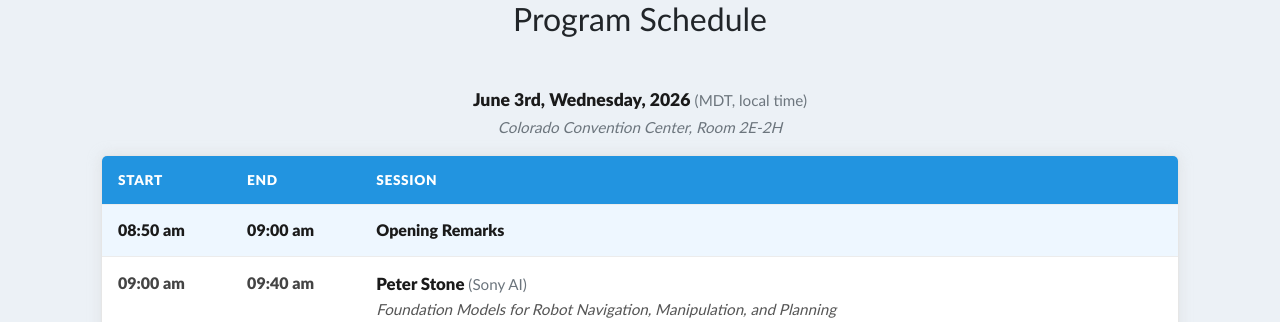
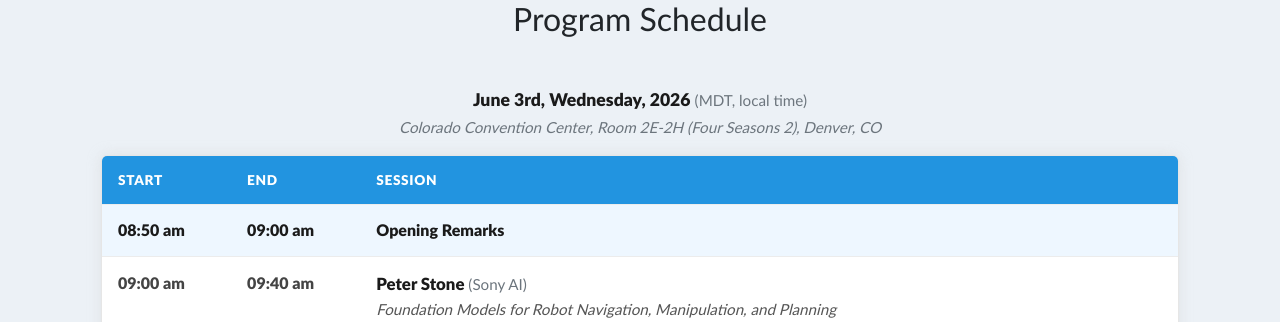
Before and after one commit to WDFM-EAI/CVPR26, a Flask app: template templates/index.html in a window 1280 px wide. Shown: the part 610-932 px from the top of the page. Run offline with Flask 3, Linux system fonts and the light colour scheme; the template is opened without the code that fills it, so the values that code supplies are empty; parts of the project's set-up code (start-up, migrations or seed data) failed here and were passed over; some libraries are stand-ins or nearby versions.

Commit message:
Expand venue info: add Four Seasons 2 room name and Colorado Convention Center
Banner and Program Schedule both now show the full room descriptor: Room 2E-2H (Four Seasons 2), Colorado Convention Center, Denver, CO.

Co-Authored-By: Claude Opus 4.7 (1M context) <noreply@anthropic.com>

```diff
--- a/docs/index.html
+++ b/docs/index.html
@@ -151,7 +151,7 @@
         1st Workshop on Deployment of Foundation Models for Embodied AI
       </h2>
       <h2 class="p-5">
-        June 3, 2026, Room: 2E-2H, Denver, CO
+        June 3, 2026, Room: 2E-2H (Four Seasons 2), Colorado Convention Center, Denver, CO
       </h2>
     </div>
   </div>
@@ -451,7 +451,7 @@ Feel free to cite MiniConf:
   <div class="col-12">
     <div class="program-note text-center mb-3">
       <div class="program-date">June 3rd, Wednesday, 2026 <span class="program-tz">(MDT, local time)</span></div>
-      <div class="program-venue text-muted">Colorado Convention Center, Room 2E-2H</div>
+      <div class="program-venue text-muted">Colorado Convention Center, Room 2E-2H (Four Seasons 2), Denver, CO</div>
     </div>
     <div class="table-responsive program-table-wrap">
       <table class="table program-table mb-0">
--- a/docs/serve_config.json
+++ b/docs/serve_config.json
@@ -1 +1 @@
-{"analytics":"UA-","auth0_client_id":"JIdr6wi0z27LyLgwkJF0fpk700aj7MNH","auth0_domain":"miniconf.auth0.com","background_image":"static/images/denver1_dark.jpg","calendar":{"colors":{"---":"#bed972","qa":"#4FCAEB","talk":"#ccc"},"sunday_saturday":false},"citation_date":"June 3, 2026","date":"June 3, 2026, Room: 2E-2H, Denver, CO","logo":{"height":"auto","image":"static/images/wdfm-eai.png","width":"180px"},"name":"WDFM-EAI @ CVPR 2026","organization":"WDFM Organizing Committee","page_title":{"prefix":"WDFM-EAI @ CVPR 2026","separator":": "},"proceedings_title":"Proceedings of the First MiniCon Conference","tagline":"1st Workshop on Deployment of Foundation Models for Embodied AI","use_auth0":null}
+{"analytics":"UA-","auth0_client_id":"JIdr6wi0z27LyLgwkJF0fpk700aj7MNH","auth0_domain":"miniconf.auth0.com","background_image":"static/images/denver1_dark.jpg","calendar":{"colors":{"---":"#bed972","qa":"#4FCAEB","talk":"#ccc"},"sunday_saturday":false},"citation_date":"June 3, 2026","date":"June 3, 2026, Room: 2E-2H (Four Seasons 2), Colorado Convention Center, Denver, CO","logo":{"height":"auto","image":"static/images/wdfm-eai.png","width":"180px"},"name":"WDFM-EAI @ CVPR 2026","organization":"WDFM Organizing Committee","page_title":{"prefix":"WDFM-EAI @ CVPR 2026","separator":": "},"proceedings_title":"Proceedings of the First MiniCon Conference","tagline":"1st Workshop on Deployment of Foundation Models for Embodied AI","use_auth0":null}
--- a/sitedata/config.yml
+++ b/sitedata/config.yml
@@ -1,6 +1,6 @@
 name: WDFM-EAI @ CVPR 2026
 tagline: 1st Workshop on Deployment of Foundation Models for Embodied AI
-date: "June 3, 2026, Room: 2E-2H, Denver, CO"
+date: "June 3, 2026, Room: 2E-2H (Four Seasons 2), Colorado Convention Center, Denver, CO"
 citation_date: June 3, 2026
 proceedings_title: Proceedings of the First MiniCon Conference
 analytics: UA-
--- a/templates/index.html
+++ b/templates/index.html
@@ -44,7 +44,7 @@
   <div class="col-12">
     <div class="program-note text-center mb-3">
       <div class="program-date">June 3rd, Wednesday, 2026 <span class="program-tz">(MDT, local time)</span></div>
-      <div class="program-venue text-muted">Colorado Convention Center, Room 2E-2H</div>
+      <div class="program-venue text-muted">Colorado Convention Center, Room 2E-2H (Four Seasons 2), Denver, CO</div>
     </div>
     <div class="table-responsive program-table-wrap">
       <table class="table program-table mb-0">
```
